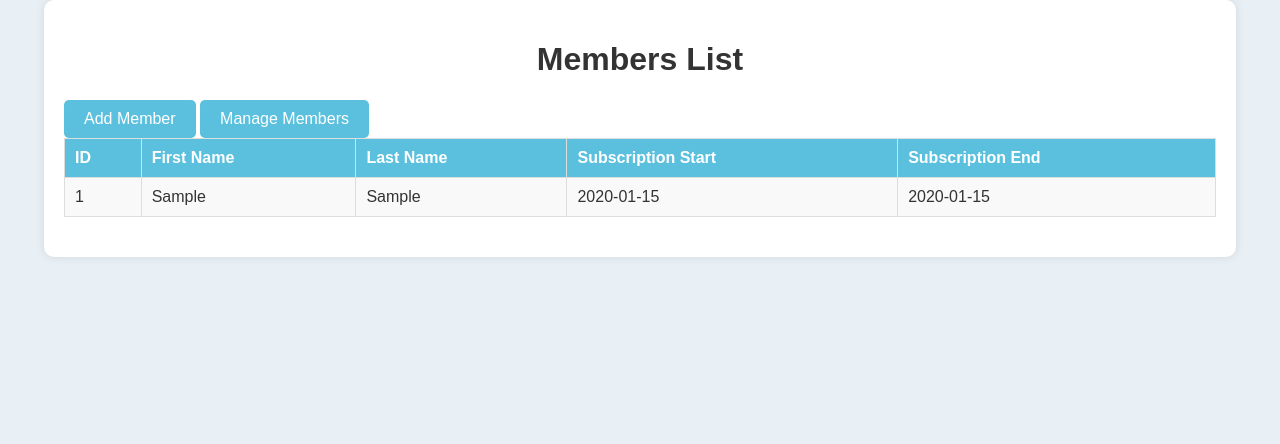
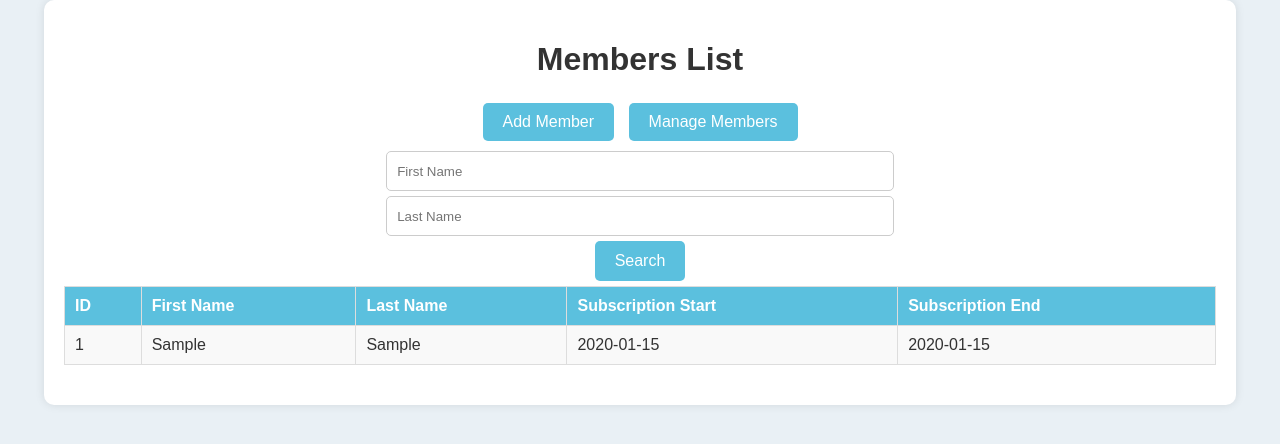
Before and after one commit to Wulfgar68/Teretana, a Flask app: page / in a window 1280 px wide. Shown: the top 444 px of the page. Run offline with Flask 2, Linux system fonts and the light colour scheme; tables that the repository leaves empty hold one stand-in row (values such as "Sample post").

Commit message:
Finale
Zavrsetak? promjenjen css (opet), dodan search bar

```diff
--- a/app.py
+++ b/app.py
@@ -18,9 +18,18 @@ class Clan(db.Model):
     preplata_datum = db.Column(db.Date, nullable=False)
     preplata_istece = db.Column(db.Date, nullable=False)
 
-@app.route('/')
+@app.route('/', methods=['GET'])
 def index():
-    clanovi = Clan.query.all()
+    search_name = request.args.get('search_name', '')
+    search_lastname = request.args.get('search_lastname', '')
+
+    query = Clan.query
+    if search_name:
+        query = query.filter(Clan.ime.like(f'%{search_name}%'))
+    if search_lastname:
+        query = query.filter(Clan.prezime.like(f'%{search_lastname}%'))
+
+    clanovi = query.all()
     return render_template('index.html', clanovi=clanovi)
 
 @app.route('/dodaj_clana', methods=['GET', 'POST'])
--- a/static/style.css
+++ b/static/style.css
@@ -19,6 +19,7 @@ body {
 h1 {
     text-align: center;
     color: #333;
+    margin-bottom: 10px;
 }
 
 /* Form styling */
@@ -45,7 +46,7 @@ select {
     box-sizing: border-box;
 }
 
-button {
+button, .button {
     display: inline-block;
     background-color: #5bc0de;
     color: white;
@@ -59,7 +60,7 @@ button {
     transition: background-color 0.3s;
 }
 
-button:hover {
+button:hover, .button:hover {
     background-color: #31b0d5;
 }
 
@@ -109,7 +110,7 @@ td a:hover {
     border: none;
     border-radius: 5px;
     text-decoration: none;
-    margin: 10px; /* Increase margin between buttons */
+    margin: 5px;
     display: inline-block;
     transition: background-color 0.3s;
 }
@@ -150,3 +151,72 @@ td a:hover {
 .delete-button:hover {
     background-color: #c9302c;
 }
+
+/* Header actions styling */
+.header-actions {
+    display: flex;
+    justify-content: space-between;
+    align-items: center;
+    margin-bottom: 10px;
+}
+
+.left-group {
+    display: flex;
+    gap: 10px;
+}
+
+.search-group {
+    display: flex;
+    gap: 10px;
+    align-items: center;
+    margin-left: auto;
+}
+
+.search-group input[type="text"] {
+    padding: 10px;
+    border: 1px solid #ccc;
+    border-radius: 5px;
+    box-sizing: border-box;
+    height: 40px; /* Match the height of the button */
+}
+
+.search-group button {
+    background-color: #5bc0de;
+    color: white;
+    padding: 10px 20px;
+    border: none;
+    border-radius: 5px;
+    text-align: center;
+    text-decoration: none;
+    font-size: 16px;
+    cursor: pointer;
+    transition: background-color 0.3s;
+    height: 40px; /* Match the height of the inputs */
+}
+
+.search-group button:hover {
+    background-color: #31b0d5;
+}
+
+.search-group input[type="text"] {
+    height: 40px; /* Match the height of the button */
+    margin-bottom: 0; /* Remove bottom margin */
+}
+
+.header-actions {
+    display: flex;
+    justify-content: space-between;
+    align-items: center;
+    margin-bottom: 20px; /* Adjust for space between buttons and list */
+}
+
+.left-group {
+    display: flex;
+    gap: 10px;
+}
+
+.search-group {
+    display: flex;
+    gap: 10px;
+    align-items: center;
+}
--- a/templates/index.html
+++ b/templates/index.html
@@ -9,11 +9,18 @@
 <body>
 <div class="container">
     <h1>Members List</h1>
-        <div class="navbar">
-            <button onclick="window.location.href='{{ url_for('dodaj_clana') }}'">Add Member</button>
-            <button onclick="window.location.href='{{ url_for('upravljaj_clanovima') }}'">Manage Members</button>
+    <div class="button-group">
+        <a href="/dodaj_clana" class="button">Add Member</a>
+        <a href="/upravljaj_clanovima" class="button">Manage Members</a>
+        <div class="search-group">
+            <form action="/" method="GET">
+                <input type="text" name="search_name" placeholder="First Name">
+                <input type="text" name="search_lastname" placeholder="Last Name">
+                <button type="submit" class="button">Search</button>
+            </form>
         </div>
-        <table class="table">
+    </div>
+    <table>
         <thead>
         <tr>
             <th>ID</th>
```
Also changed, not shown: 1 other file. Lines whose indentation alone changed are shown as unchanged.
